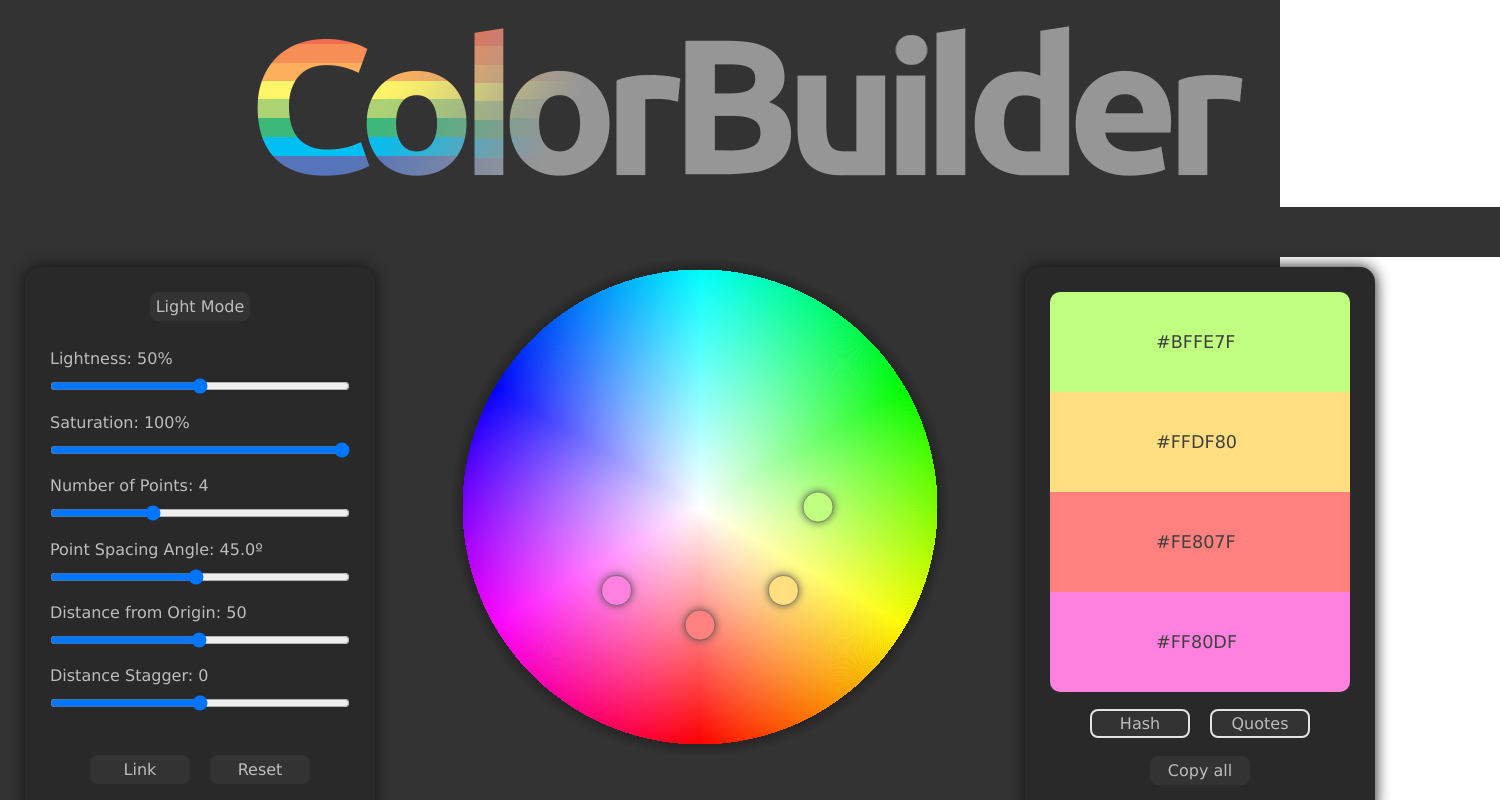
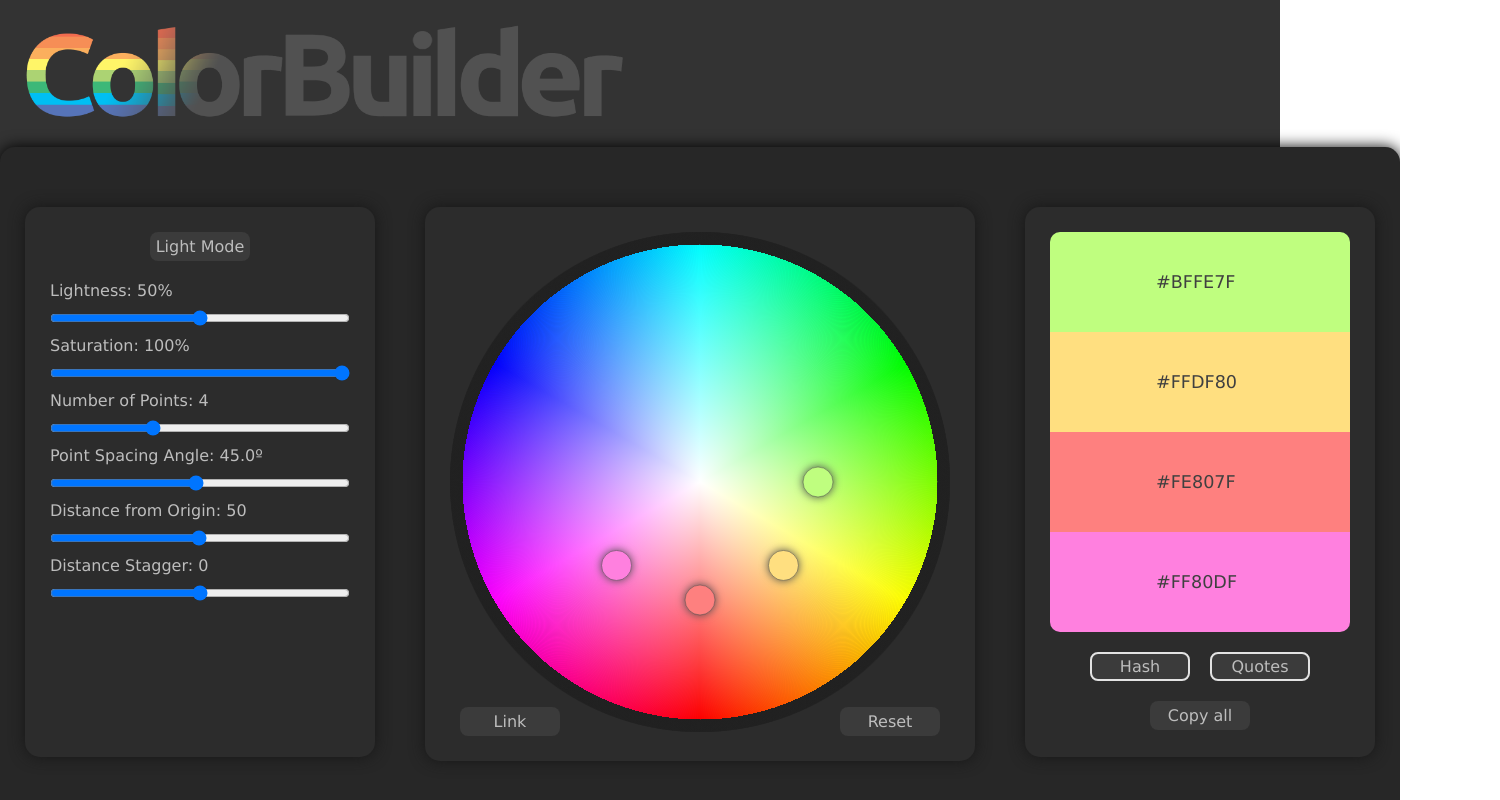
Before and after one commit to ymurenko/color-builder, a React (Create React App) app: page / in a window 1280 px wide. Shown: the top 800 px of the page, 1500 px wide, since content can reach past the window. Built offline with nearby package versions, Linux system fonts and the light colour scheme.

Commit message:
style logos, containers, move link/reset buttons

```diff
--- a/src/App.js
+++ b/src/App.js
@@ -1,14 +1,18 @@
 import React from "react";
 import { connect } from "react-redux";
 import logo from "./logotype.png";
+import logoDark from "./logotype-dark.png";
 import "./App.scss";
 import ColorPicker from "./components/ColorPicker/ColorPicker";
 
 const App_ = props => {
   return (
     <div className={`App ${props.darkMode ? "dark" : ""}`}>
-      <div className="logo-container">
+      <div className={`logo-container ${props.darkMode ? "hidden" : ""}`}>
         <img src={logo} />
+      </div>
+      <div className={`logo-container ${props.darkMode ? "dark" : "hidden"}`}>
+        <img src={logoDark} />
       </div>
       <ColorPicker />
     </div>
--- a/src/App.scss
+++ b/src/App.scss
@@ -5,6 +5,7 @@
   color: $secondary-font-color;
   height: 100vh;
   width: 100vw;
+  text-align: center;
   &.dark {
     background-color: $color-primary-dark;
     color: $secondary-font-color-dark
@@ -12,10 +13,16 @@
 }
 
 .logo-container {
-  text-align: center;
-  width: 1500px;
+  display: inline-block;
+  width: 1400px;
   margin:auto;
   img{
+    width: 600px;
+    float: left;
     margin: 25px;
   }
 }
+
+.hidden {
+  display: none;
+}
--- a/src/Globals.scss
+++ b/src/Globals.scss
@@ -5,13 +5,33 @@ $font-family: "Verdana";
 
 $secondary-font-color-dark: #bdbdbd;
 
+$color-button: #f2f2f2;
+$color-button-dark: #3b3b3b;
+
 $color-primary: #e3e3e3;
-$color-secondary: #d4d4d4;
+$color-secondary: #dbdbdb;
+$color-tertiary: #d3d3d3;
 
-$color-secondary-dark: #292929;
+$color-tertiary-dark: #272727;
+$color-secondary-dark: #2c2c2c;
 $color-primary-dark: #333333;
 
 .container-h {
     display: inline-block;
     margin: 0px 10px;
 }
+
+.container-block {
+    text-align: center;
+    display: inline-flex;
+    position:relative;
+    margin: 10px 25px;
+    padding: 25px;
+    background-color: $color-secondary;
+    border-radius: 15px;
+    box-shadow: 0 0px 15px 0 #a1a1a1;
+    &.dark {
+      background-color: $color-secondary-dark;
+      box-shadow: 0 0px 15px 0 #171717;
+    }
+  }
--- a/src/components/ColorPicker/ColorPicker.js
+++ b/src/components/ColorPicker/ColorPicker.js
@@ -11,11 +11,9 @@ const ColorPicker_ = props => {
 
   return (
     <div className={`color-picker-container ${props.darkMode ? "dark" : ""}`}>
-      <div className="boxes">
         <Controls />
         <ColorWheel colorsContainer={colorContainer} />
         <Palette paletteRef={colorContainer} />
-      </div>
     </div>
   );
 };
--- a/src/components/ColorPicker/ColorPicker.scss
+++ b/src/components/ColorPicker/ColorPicker.scss
@@ -5,44 +5,37 @@
   font-size: $secondary-font-size;
   font-weight: $secondary-font-weight;
   font-family: $font-family;
-  height: auto;
   width: 100px;
+  height: 29px;
   padding: 5px;
   border: none;
   border-radius: 8px;
   color: inherit;
-  background-color: $color-primary;
+  background-color: $color-button;
   &.set-dark{
     margin: 0 0 20px ;
   }
   &.dark {
-    background-color: $color-primary-dark;
+    background-color: $color-button-dark;
   }
 }
 
 .color-picker-container {
-  display: block;
-  width: 1500px;
-  height: auto;
+  display: inline-flex;
   margin: auto;
   text-align: center;
-  background-color: $color-primary;
-  .gradient {
-    float: left;
-    padding: 0 50px;
-    .selector {
-      position: absolute;
-    }
-  }
+  background-color: $color-tertiary;
+  border-radius: 15px;
+  box-shadow: 0 0px 15px 0 #a1a1a1;
+  padding: 50px 0;
 
   &.dark {
-    background-color: $color-primary-dark;
+    background-color: $color-tertiary-dark;
+    box-shadow: 0 0px 15px 0 black;
   }
 }
 
-.boxes {
-  padding-top: 50px;
-}
+
 
 .container-h {
   input {
--- a/src/components/ColorWheel/ColorWheel.js
+++ b/src/components/ColorWheel/ColorWheel.js
@@ -1,8 +1,11 @@
-import React, {useLayoutEffect, useRef } from "react";
-import { connect } from 'react-redux';
+import React, { useLayoutEffect, useRef } from "react";
+import { connect } from "react-redux";
+import { resetState, setLinkedState } from "../../redux/actions/actions";
 import Selectors from "../Selectors/Selectors";
 import * as xLUT from "./xLUT.json";
 import * as yLUT from "./yLUT.json";
+
+import "./ColorWheel.scss";
 
 const ColorWheel_ = props => {
   const canvas = useRef(null);
@@ -21,9 +24,15 @@ const ColorWheel_ = props => {
       );
 
       gradient.addColorStop("0", `${props.lightness > 45 ? "white" : "black"}`);
-      gradient.addColorStop("0.95", `hsl(${value}, ${props.saturation}%, ${props.lightness}%)`);
-      gradient.addColorStop("0.95", `${ props.darkMode ? '#262626': '#bdbdbd'}`);
-      gradient.addColorStop("1", `${ props.darkMode ? '#333333': '#e3e3e3'}`);
+      gradient.addColorStop(
+        "0.95",
+        `hsl(${value}, ${props.saturation}%, ${props.lightness}%)`
+      );
+      gradient.addColorStop(
+        "0.95",
+        `${props.darkMode ? "#212121" : "#b5b5b5"}`
+      );
+      gradient.addColorStop("1", `${props.darkMode ? "#212121" : "#b5b5b5"}`);
 
       canvasContext.strokeStyle = gradient;
 
@@ -38,12 +47,32 @@ const ColorWheel_ = props => {
   });
 
   return (
-    <div className="gradient">
-        <Selectors
-          colorsContainer={props.colorsContainer}
-          canvas={canvas}
-        />
-      <canvas width={"500"} height={"500"} ref={canvas} />
+    <div className={`container-block ${props.darkMode ? "dark" : ""}`}>
+      <button
+        className={`button button-left ${props.linked ? "active" : ""} ${
+          props.darkMode ? "dark" : ""
+        }`}
+        type="button"
+        onClick={() => {
+          props.setLinkedState();
+        }}
+      >
+        {props.linked ? "Unlink" : "Link"}
+      </button>
+      <div className="gradient" >
+        <Selectors colorsContainer={props.colorsContainer} canvas={canvas} />
+        <canvas width={"500"} height={"500"} ref={canvas} />
+      </div>
+
+      <button
+        className={`button button-right ${props.darkMode ? "dark" : ""}`}
+        type="button"
+        onClick={() => {
+          props.resetState();
+        }}
+      >
+        Reset
+      </button>
     </div>
   );
 };
@@ -52,10 +81,16 @@ function mapStateToProps(state) {
   return {
     lightness: state.actionReducer.LIGHTNESS,
     saturation: state.actionReducer.SATURATION,
-    darkMode: state.actionReducer.DARK_MODE
+    darkMode: state.actionReducer.DARK_MODE,
+    linked: state.actionReducer.LINKED
   };
 }
 
-const ColorWheel = connect(mapStateToProps)(ColorWheel_);
+const mapDispatchToProps = {
+  resetState,
+  setLinkedState
+};
+
+const ColorWheel = connect(mapStateToProps, mapDispatchToProps)(ColorWheel_);
 
 export default ColorWheel;
--- a/src/components/ColorWheel/ColorWheel.scss
+++ b/src/components/ColorWheel/ColorWheel.scss
@@ -0,0 +1,34 @@
+@import "../../Globals.scss";
+
+.gradient {
+  z-index: 0;
+  display: inline-block;
+  .selector {
+    position: absolute;
+  }
+}
+
+.button-right {
+  z-index: 1;
+  position: absolute;
+  bottom: 25px;
+  right: 25px;
+  margin: 0 10px 0;
+  &.dark {
+    border-color: $color-primary;
+  }
+}
+.button-left {
+  z-index: 1;
+  position: absolute;
+  bottom: 25px;
+  left: 25px;
+  margin: 0 10px 0;
+  &.active {
+    border: solid 2px $secondary-font-color;
+    padding: 3px 0;
+    &.dark {
+      border-color: $color-primary;
+    }
+  }
+}
--- a/src/components/Controls/Controls.js
+++ b/src/components/Controls/Controls.js
@@ -131,28 +131,6 @@ const Controls_ = props => {
           }}
         />
       </div>
-      <div className="control-container" style={{ marginTop: "25px" }}>
-        <button
-          className={`button ${props.linked ? "active" : ""} ${
-            props.darkMode ? "dark" : ""
-          }`}
-          type="button"
-          onClick={() => {
-            props.setLinkedState();
-          }}
-        >
-          {props.linked ? "Unlink" : "Link"}
-        </button>
-        <button
-          className={`button ${props.darkMode ? "dark" : ""}`}
-          type="button"
-          onClick={() => {
-            props.resetState();
-          }}
-        >
-          Reset
-        </button>
-      </div>
     </div>
   );
 };
--- a/src/components/Controls/Controls.scss
+++ b/src/components/Controls/Controls.scss
@@ -1,8 +1,7 @@
 @import "../../Globals.scss";
 
 .controls {
-  display: grid;
-  float: left;
+  display: inline-block;
   width: 300px;
   height: 500px;
   margin: 10px 25px;
@@ -13,7 +12,7 @@
 
   &.dark {
     background-color: $color-secondary-dark;
-    box-shadow: 0 0px 15px 0 #111111;
+    box-shadow: 0 0px 15px 0 #171717;
   }
 }
 
--- a/src/components/Palette/Palette.scss
+++ b/src/components/Palette/Palette.scss
@@ -3,8 +3,7 @@
 
 .colors-wrapper {
     text-align: center;
-    display: grid;
-    float: left;
+    display: inline-block;
     width: 300px;
     margin: 10px 25px;
     padding: 25px;
@@ -18,10 +17,10 @@
       overflow: hidden;
     }
     .control-container {
-      margin-top: 10px;
+      margin-top: 20px;
     }
     &.dark {
       background-color: $color-secondary-dark;
-      box-shadow: 0 0px 15px 0 #111111;
+      box-shadow: 0 0px 15px 0 #171717;
     }
   }
--- a/src/components/Selectors/Selectors.js
+++ b/src/components/Selectors/Selectors.js
@@ -7,7 +7,8 @@ import { storeColor } from "../../redux/actions/actions";
 const Selectors_ = props => {
   const svg = useRef(null);
   let { colorsContainer, canvas } = props;
-
+  let canvasPosX = 0;
+  let canvasPosY = 0;
   let circleRefs = null;
   let circleCoordinates = [];
   let currentActiveCircle = null;
@@ -98,17 +99,17 @@ const Selectors_ = props => {
   };
 
   const isInCircle = (x, y) => {
-    if (Math.sqrt((250 - x) * (250 - x) + (250 - y) * (250 - y)) > 237) {
+  /* if (Math.sqrt((250 - x) * (250 - x) + (250 - y) * (250 - y)) > 237) {
       handleMouseUp();
       return false;
-    } else {
+    } else*/ {
       return true;
     }
   };
 
   const addMouseTrackerLinked = event => {
-    let mouseX = event.pageX - canvas.current.offsetLeft;
-    let mouseY = event.pageY - canvas.current.offsetTop;
+    let mouseX = event.pageX - canvasPosX;
+    let mouseY = event.pageY - canvasPosY;
     let x0 = circleRefs[0].getAttribute("cx");
     let y0 = circleRefs[0].getAttribute("cy");
     let d0x = x0 - 250;
@@ -146,8 +147,8 @@ const Selectors_ = props => {
   };
 
   const addMouseTracker = event => {
-    let mouseX = event.pageX - canvas.current.offsetLeft;
-    let mouseY = event.pageY - canvas.current.offsetTop;
+    let mouseX = event.pageX - canvasPosX;
+    let mouseY = event.pageY - canvasPosY;
     if (isInCircle(mouseX, mouseY)) {
       currentActiveCircle.setAttribute("cx", `${mouseX}`);
       currentActiveCircle.setAttribute("cy", `${mouseY}`);
@@ -192,6 +193,9 @@ const Selectors_ = props => {
   }, [props.selectorStagger, props.reset, props.selectorCount, props.selectorRadius,  props.selectorAngle]);
 
   useEffect(() => {
+    let rect = canvas.current.getBoundingClientRect()
+    canvasPosX = rect.left;
+    canvasPosY = rect.top;
     for (let i = 0; i < props.selectorCount; i++) {
       let x = circleRefs[i].getAttribute("cx");
       let y = circleRefs[i].getAttribute("cy");
```
Also changed, not shown: src/logotype-dark.png (added), src/logotype.png.
